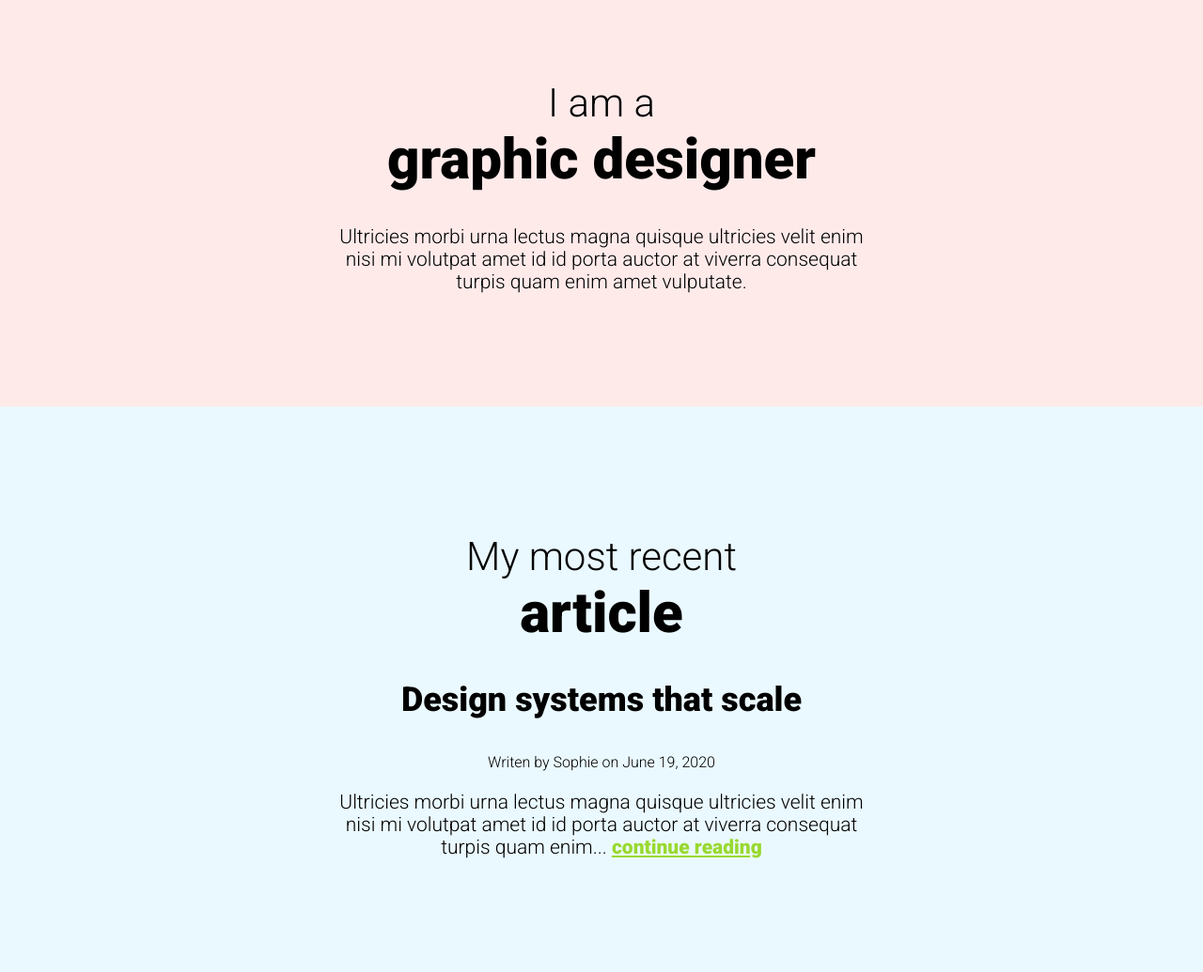
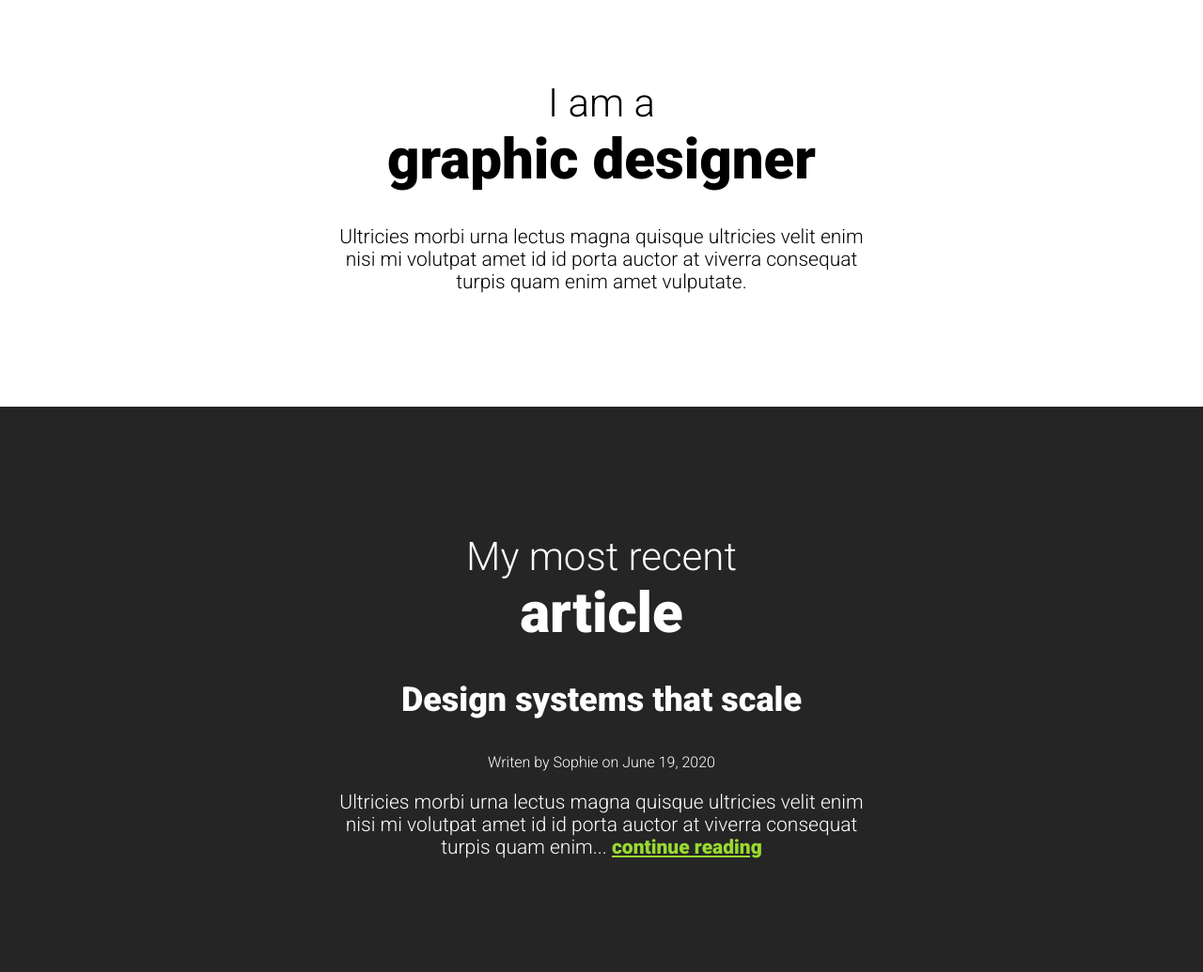
Before and after one commit to ChathurikaDissanayaka/Essential-CSS-concepts, a website built with Vite: page CSS challenges/Setting up the layout/index.html in a window 1280 px wide. Shown: the part 800-1835 px from the top of the page at 94% size. Built offline with nearby package versions, Linux system fonts and the light colour scheme.

Commit message:
Add changes

```diff
--- a/CSS challenges/Setting up the layout/index.html
+++ b/CSS challenges/Setting up the layout/index.html
@@ -10,7 +10,7 @@
 		<title>HTML & CSS Fundamentals | Challenges</title>
     </head>
     <body>
-            <header>
+            <header class="dark-background">
                 <div class="container">
                     <h1>Hello, my name is <span>Sophie</span></h1>
                     <img src="img/sophie.png" alt="Sophie's image">
@@ -22,8 +22,9 @@
                     <h2>I am a <span>graphic designer</span></h2>
                     <p>Ultricies morbi urna lectus magna quisque ultricies velit enim nisi mi volutpat amet id id porta auctor at viverra consequat turpis quam enim amet vulputate.</p>
                 </div>
-                </section>
-            <section class="articles">
+            </section>
+
+            <section class="articles dark-background">
                 <div class="container">
                     <h2>My most recent <span>article</span></h2>
                     <article>
--- a/CSS challenges/Setting up the layout/style.css
+++ b/CSS challenges/Setting up the layout/style.css
@@ -56,16 +56,9 @@ section{
     margin: 0 auto;
 }
 
-header{
-    background-color: #D7D7D7;
-}
-
-.introduction{
-    background-color: #FFEAEA;
-}
-
-.articles{
-    background-color: #EAF9FF;
+.dark-background{
+    background-color: #252525;
+    color: #FFF;
 }
 
 .small{
```
